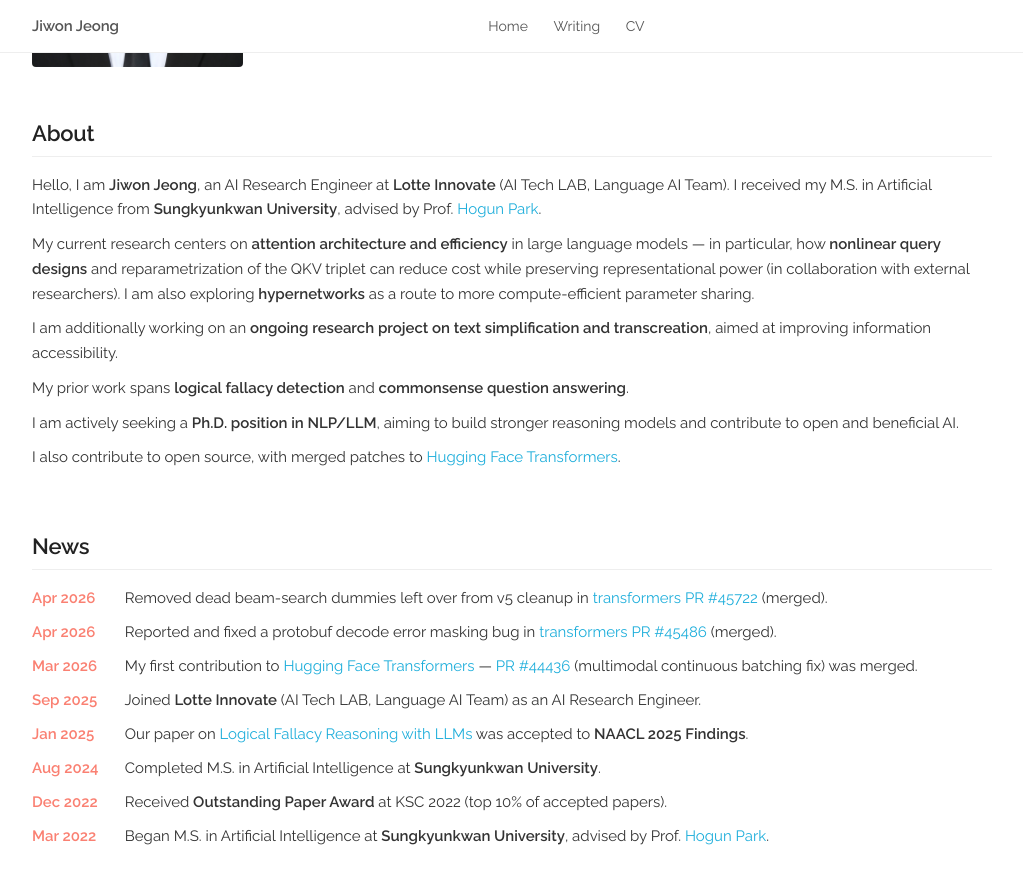
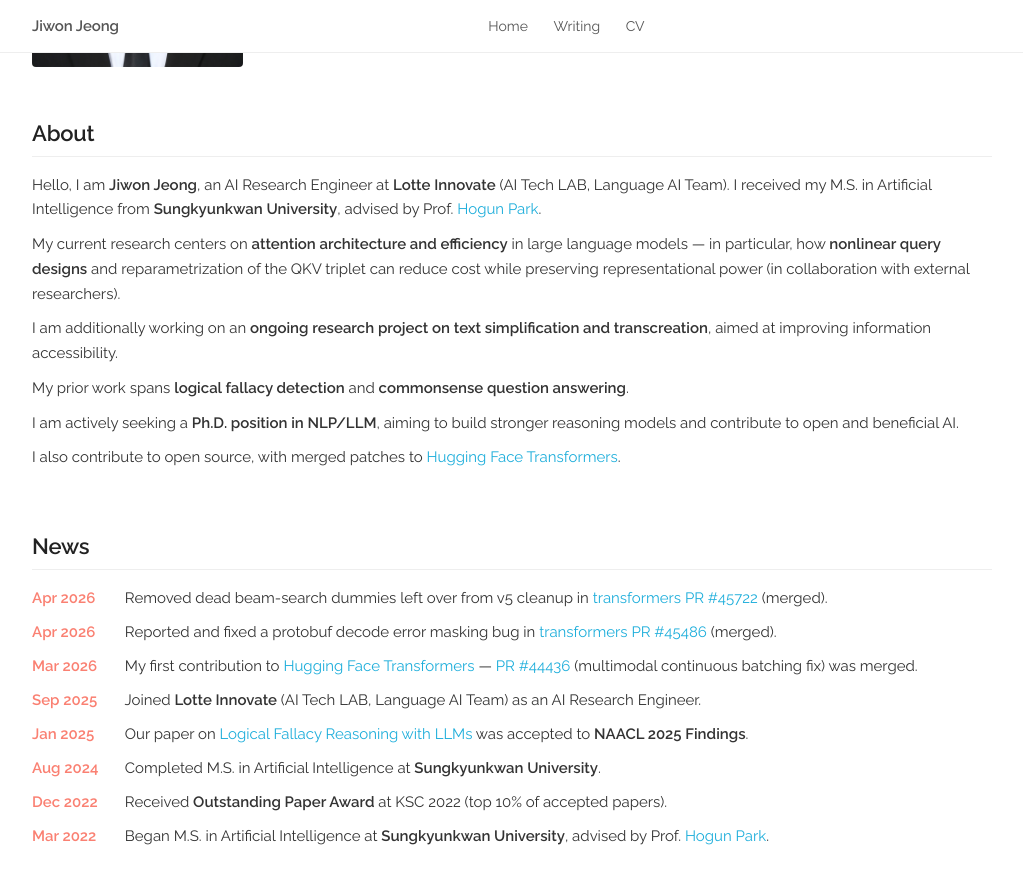
Before and after one commit to jw9603/jw9603.github.io, a Jekyll site: the page built from index.html, in a window 1280 px wide and 900 px high, scrolled down 308 px. Shown: the top 884 px of the window, without its empty margins (128-1151 px from the left). Built offline with Jekyll 4.4.1, drawn with Linux system fonts in a browser that asks for light colours; a style sheet for code colours, icons or effects is not loaded.

Commit message:
docs: drop hypernetworks mentions across roadmap and About
Hypernetworks is still at an exploratory stage without concrete output, so surfacing it publicly reads more aspirational than earned. Remove the three mentions:
  - roadmap post: sample line in the "고민이 생겼다" section (the CS-fundamentals point still lands via the CUDA/architecture line above it)
  - roadmap post: Research Focus bullet
  - homepage About: the "I am also exploring hypernetworks..." sentence in the current-research paragraph
Everything can be re-added later once there is actual work to point to.

```diff
--- a/index.html
+++ b/index.html
@@ -47,7 +47,7 @@
       I received my M.S. in Artificial Intelligence from <b>Sungkyunkwan University</b>, advised by Prof. <a href="https://hogunpark.com/" target="_blank">Hogun Park</a>.
     </p>
     <p>
-      My current research centers on <b>attention architecture and efficiency</b> in large language models — in particular, how <b>nonlinear query designs</b> and reparametrization of the QKV triplet can reduce cost while preserving representational power (in collaboration with external researchers). I am also exploring <b>hypernetworks</b> as a route to more compute-efficient parameter sharing.
+      My current research centers on <b>attention architecture and efficiency</b> in large language models — in particular, how <b>nonlinear query designs</b> and reparametrization of the QKV triplet can reduce cost while preserving representational power (in collaboration with external researchers).
     </p>
     <p>
       I am additionally working on an <b>ongoing research project on text simplification and transcreation</b>, aimed at improving information accessibility.
```
Also changed, not shown: _posts/2026-07-08-ai-researcher-roadmap.md (+1 -2 lines).
